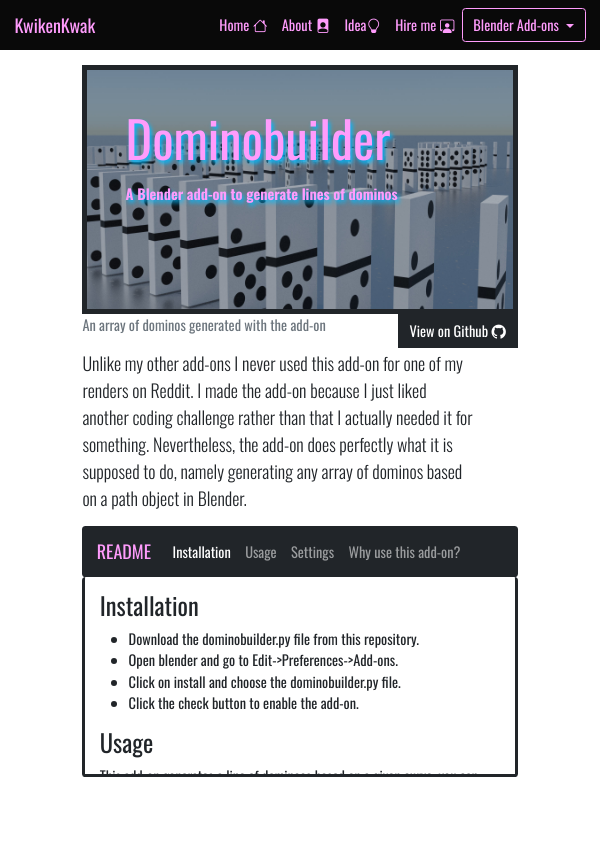
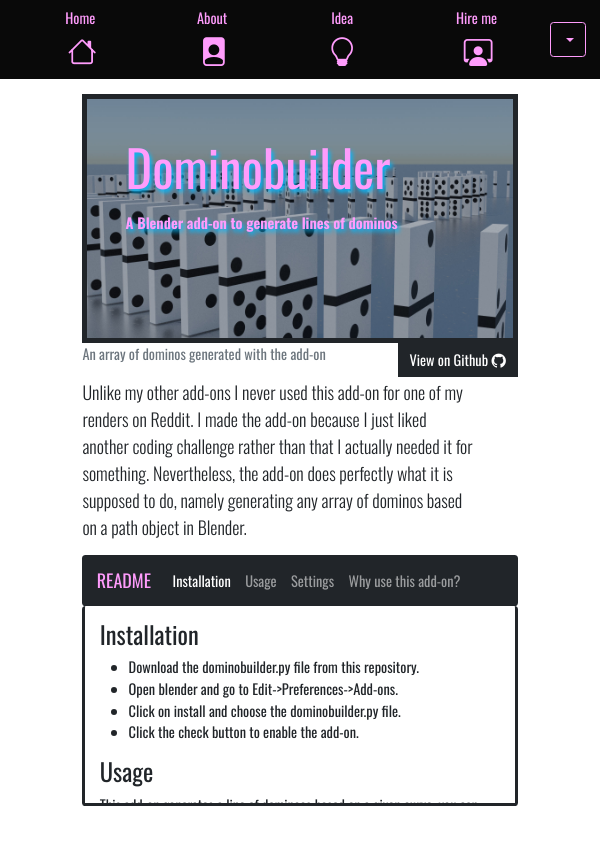
Before and after one commit to kwikenkwak/kwikenkwaksite, a Django app: page /domino/ in a window 600 px wide. Before the commit the page ends 777 px from the top, so only its background shows below. Run offline with Django 4.2, Linux system fonts and the light colour scheme; some libraries are stand-ins or nearby versions.

Commit message:
Changed the display of the navigation bar on mobile devices

```diff
--- a/posts/templates/posts/base.html
+++ b/posts/templates/posts/base.html
@@ -11,65 +11,54 @@
 
     <link href="https://cdn.jsdelivr.net/npm/bootstrap@5.1.3/dist/css/bootstrap.min.css" rel="stylesheet">
     <link rel="stylesheet" href="{% static 'posts/bootstrap_custom.css' %}">
-    <link rel="stylesheet" href="{% static 'css/base.cs' %}">
+    <link rel="stylesheet" href="{% static 'css/base.css' %}">
     <link rel="stylesheet" href="{% static 'css/home.css' %}">
     <link rel="stylesheet" href="https://cdn.jsdelivr.net/npm/bootstrap-icons@1.7.2/font/bootstrap-icons.css">
-    <style>
-.readme {
-  tabindex: "0";
-  overflow-y: scroll;
-  position: relative;
-  z-index:999;
-}
-.icon-big{
-
-  font-size:9vw;
-
-}
-        @media (max-width: 1399px) {
-          .hide-mobile {
-            display: none;
-          }
-        }
-    </style>
-
-  </head>
+    </head>
   <body>
     <header class="site-header">
-      <nav class="navbar navbar-expand-sm navbar-dark bg-secondary px-3">
-        <span class="navbar-brand text-primary" href="#">KwikenKwak</span>
-        <button class="navbar-toggler" type="button" data-bs-toggle="collapse"
+      <nav class="navbar navbar-expand navbar-dark bg-secondary px-3" id="website-navbar">
+        <span id="navbar-logo" class="navbar-brand text-primary" href="#">KwikenKwak</span>
+        <!---
+          <button class="navbar-toggler" type="button" data-bs-toggle="collapse"
                                                      data-bs-target="#collapsibleNavbar">
           <span class="navbar-toggler-icon"></span>
         </button>
-        <div class="collapse navbar-collapse" id="collapsibleNavbar">
-            <ul class="navbar-nav ms-auto">
+                                                     --->
+           <ul class="nav navbar-nav ms-auto website-links">
               <li class="nav-item">
                 <a class="nav-link text-primary" href="{% url 'posts:home' %}">
-                  Home<span class="bi bi-house ms-1"></span>
+                  <span class="nav-link-text">Home</span>
+                  <span class="bi bi-house ms-1 navbar-icon"></span>
                 </a>
               </li>
               <li class="nav-item">
                 <a class="nav-link text-primary" href="{% url 'posts:about' %}">
-                  About<span class="bi bi-file-person-fill ms-1"></span>
+                  <span class="nav-link-text">About</span>
+                  <span class="bi bi-file-person-fill ms-1 navbar-icon"></span>
                 </a>
               </li>
               <li class="nav-item">
                 <a class="nav-link text-primary" href="{% url 'posts:idea' %}">
-                  Idea<span class="bi bi-lightbulb"></span>
+                  <span class="nav-link-text">Idea</span>
+                  <span class="bi bi-lightbulb navbar-icon"></span>
                 </a>
               </li>
               <li class="nav-item">
                 <a class="nav-link text-primary" href="{% url 'posts:hire' %}">
-                  Hire me<span class="bi bi-person-workspace ms-1"></span>
+                  <span class="nav-link-text">Hire me</span>
+                  <span class="bi bi-person-workspace ms-1 navbar-icon"></span>
                 </a>
               </li>
 
             </ul>
-            <ul class="navbar-nav">
+            <ul class="navbar-nav ms-1 add-on-dropdown">
               <li class="nav-item dropdown">
-                <button type="button" class="btn dropdown-toggle btn-outline-primary " data-bs-toggle="dropdown">
+                <button id="dropdown-button" type="button" class="btn dropdown-toggle btn-outline-primary " data-bs-toggle="dropdown">
+                  <span class="hide-mobile">
                   Blender Add-ons
+                  </span>
+                  <span class="show-mobile">Add-ons</span>
                 </button>
                 <ul class="dropdown-menu">
                   <li><a class="dropdown-item" href="{% url 'posts:blockdropper' %}">Blockdropper</a></li>
@@ -78,7 +67,6 @@
                 </ul>
               </li>
             </ul>
-        </div>
       </nav>
 
       </div>
@@ -90,7 +78,7 @@
           {% endblock content %}
         </div>
         <div class="col-xxl-2 flex-wrap justify-content-center">
-          <div class="hide-mobile">
+          <div class="hide-non-big">
             <div class="card text-center my-5 border border-0 rounded mx-3">
               <div class="card-body bg-primary justify-content-center" style="border-radius:10%">
                 <div class="bg-dark text-primary rounded-pill">
@@ -114,6 +102,5 @@
       </div>
     </main>
     <script src="https://cdn.jsdelivr.net/npm/bootstrap@5.0.2/dist/js/bootstrap.bundle.min.js" integrity="sha384-MrcW6ZMFYlzcLA8Nl+NtUVF0sA7MsXsP1UyJoMp4YLEuNSfAP+JcXn/tWtIaxVXM" crossorigin="anonymous"></script>
-    <script src="{% static 'scripts/searchlogic.js' %}"></script>
   </body>
 </html>
--- a/posts/templates/posts/home.html
+++ b/posts/templates/posts/home.html
@@ -46,6 +46,8 @@
 
 </div>
 
+<script src="{% static 'scripts/searchlogic.js' %}"></script>
+
 {% include 'posts/postrender.html' with objects=context%}
 
 {% endblock content %}
--- a/posts/views.py
+++ b/posts/views.py
@@ -19,8 +19,10 @@ class IdeaCreateView(CreateView):
     def get_success_url(self):
         return reverse('posts:home')
 
-    def get_context_data(self):
-        return {'title':'Submit your idea'}
+    def get_context_data(self, **kwargs):
+        context = super(IdeaCreateView, self).get_context_data(**kwargs)
+        context['title'] = 'Submit your idea'
+        return context
 
 
     def get_absolute_url(self):
--- a/renderworks/settings.py
+++ b/renderworks/settings.py
@@ -140,4 +140,5 @@ STATICFILES_DIRS = [
 os.path.join(BASE_DIR, 'static')
 ]
 
-django_heroku.settings(locals())
+if DEBUG == False:
+    django_heroku.settings(locals())
--- /dev/null
+++ b/static/css/base.css
@@ -0,0 +1,58 @@
+.readme {
+  tabindex: "0";
+  overflow-y: scroll;
+  position: relative;
+  z-index:999;
+}
+
+.icon-big{
+
+  font-size:8.5rem;
+
+}
+
+@media (max-width: 1399px) {
+  .hide-non-big {
+    display: none;
+  }
+}
+
+@media only screen and (min-width: 600px) {
+  .show-mobile{
+    display:none;
+  }
+}
+
+
+@media only screen and (max-width: 600px) {
+  #website-navbar {
+    padding: 0;
+  }
+  #navbar-logo {
+    display: none;
+  }
+  .hide-mobile {
+    display: none;
+  }
+  .navbar-icon {
+    display: block;
+    font-size: 2rem;
+    text-align: center;
+  }
+
+.nav-link-text {
+  display: block;
+  text-align: center;
+    font-size: 1rem;
+  }
+
+  .website-links {
+    display: flex;
+    width: 100%;
+    justify-content: space-around;
+    margin-start: 0px;
+  }
+  .add-on-dropdown {
+    margin: 0px;
+  }
+}
```
